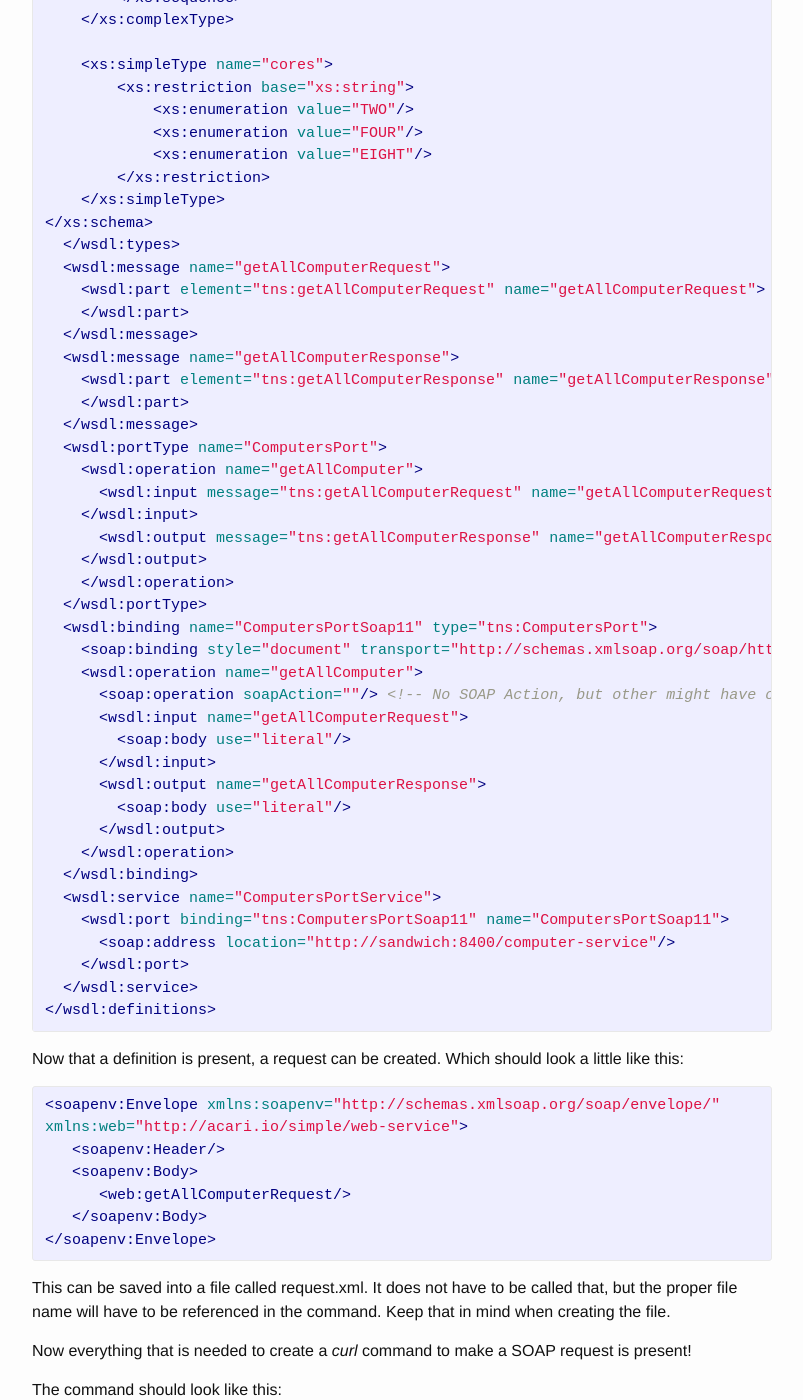
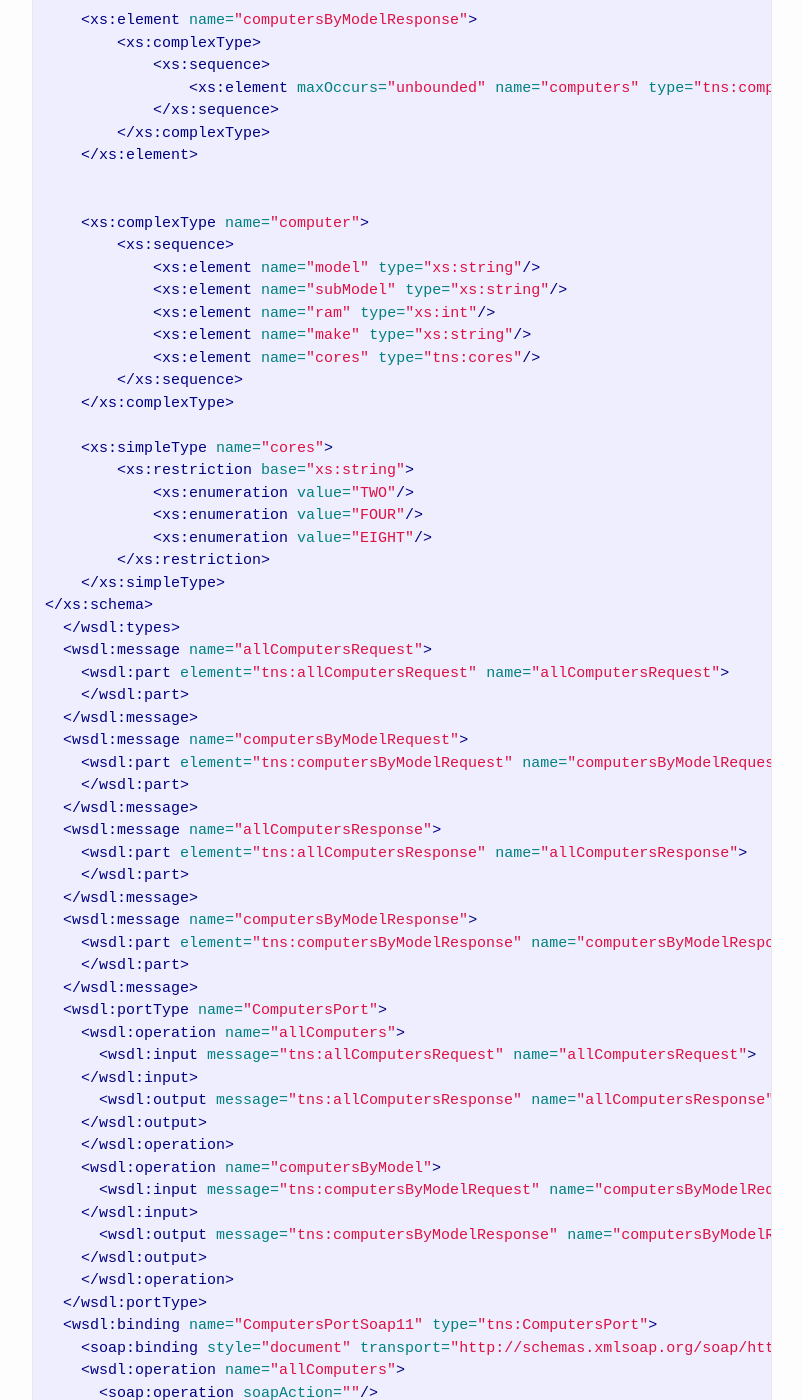
Before and after one commit to Unthrottled/blog, a Jekyll site: the page built from _posts/2017-04-28-Command-Line-SOAP.md, in a window 1280 px wide and 1400 px high, scrolled down 2913 px. Shown: the whole window, without its empty margins (238-1041 px from the left). Built offline with Jekyll 4.4.1, drawn with Linux system fonts in a browser that asks for light colours; some of the changed text lies outside the part shown.

Commit message:
Updated to reflect new schema

```diff
--- a/_posts/2017-04-28-Command-Line-SOAP.md
+++ b/_posts/2017-04-28-Command-Line-SOAP.md
@@ -86,42 +86,59 @@ Which is denoted by:
 
     Content-Type: text/xml;charset=UTF-8
 
-The example service does not have any methods with a SOAPAction associated with it.
+The example service does have methods with and without SOAPAction associated with it.
 In the headers, this was denoted by `SOAPAction: ""`.
-This bit is important, because if th method you try to call has a SOAP action associated with it that changes the command we need to run.
+This bit is important, because if the method you try to call has a SOAP action associated with it then that changes the command needed to run.
 
 Lastly, the web service definition, for the sample project, is a follows:
 
 {% highlight xml  %}
 <?xml version="1.0" encoding="UTF-8" standalone="no"?>
 <wsdl:definitions xmlns:wsdl="http://schemas.xmlsoap.org/wsdl/"
-      xmlns:sch="http://acari.io/simple/web-service"
-      xmlns:soap="http://schemas.xmlsoap.org/wsdl/soap/"
-      xmlns:tns="http://acari.io/simple/web-service"
-      targetNamespace="http://acari.io/simple/web-service">
+    xmlns:sch="http://acari.io/simple/web-service"
+    xmlns:soap="http://schemas.xmlsoap.org/wsdl/soap/"
+    xmlns:tns="http://acari.io/simple/web-service"
+    targetNamespace="http://acari.io/simple/web-service">
   <wsdl:types>
     <xs:schema xmlns:xs="http://www.w3.org/2001/XMLSchema"
         elementFormDefault="qualified"
         targetNamespace="http://acari.io/simple/web-service">
 
-    <xs:element name="getAllComputerRequest">
+    <xs:element name="allComputersRequest">
         <xs:complexType>
             <xs:sequence/>
         </xs:complexType>
     </xs:element>
 
-    <xs:element name="getAllComputerResponse">
+    <xs:element name="allComputersResponse">
         <xs:complexType>
             <xs:sequence>
-                <xs:element maxOccurs="unbounded"
-                    name="computer" type="tns:computer"/>
+                <xs:element maxOccurs="unbounded" name="computers" type="tns:computer"/>
             </xs:sequence>
         </xs:complexType>
     </xs:element>
 
+    <xs:element name="computersByModelRequest">
+        <xs:complexType>
+            <xs:sequence>
+                <xs:element minOccurs="1" name="model" type="xs:string"/>
+            </xs:sequence>
+        </xs:complexType>
+    </xs:element>
+
+    <xs:element name="computersByModelResponse">
+        <xs:complexType>
+            <xs:sequence>
+                <xs:element maxOccurs="unbounded" name="computers" type="tns:computer"/>
+            </xs:sequence>
+        </xs:complexType>
+    </xs:element>
+
+
     <xs:complexType name="computer">
         <xs:sequence>
             <xs:element name="model" type="xs:string"/>
+            <xs:element name="subModel" type="xs:string"/>
             <xs:element name="ram" type="xs:int"/>
             <xs:element name="make" type="xs:string"/>
             <xs:element name="cores" type="tns:cores"/>
@@ -137,30 +154,53 @@ Lastly, the web service definition, for the sample project, is a follows:
     </xs:simpleType>
 </xs:schema>
   </wsdl:types>
-  <wsdl:message name="getAllComputerRequest">
-    <wsdl:part element="tns:getAllComputerRequest" name="getAllComputerRequest">
+  <wsdl:message name="allComputersRequest">
+    <wsdl:part element="tns:allComputersRequest" name="allComputersRequest">
     </wsdl:part>
   </wsdl:message>
-  <wsdl:message name="getAllComputerResponse">
-    <wsdl:part element="tns:getAllComputerResponse" name="getAllComputerResponse">
+  <wsdl:message name="computersByModelRequest">
+    <wsdl:part element="tns:computersByModelRequest" name="computersByModelRequest">
+    </wsdl:part>
+  </wsdl:message>
+  <wsdl:message name="allComputersResponse">
+    <wsdl:part element="tns:allComputersResponse" name="allComputersResponse">
+    </wsdl:part>
+  </wsdl:message>
+  <wsdl:message name="computersByModelResponse">
+    <wsdl:part element="tns:computersByModelResponse" name="computersByModelResponse">
     </wsdl:part>
   </wsdl:message>
   <wsdl:portType name="ComputersPort">
-    <wsdl:operation name="getAllComputer">
-      <wsdl:input message="tns:getAllComputerRequest" name="getAllComputerRequest">
+    <wsdl:operation name="allComputers">
+      <wsdl:input message="tns:allComputersRequest" name="allComputersRequest">
     </wsdl:input>
-      <wsdl:output message="tns:getAllComputerResponse" name="getAllComputerResponse">
+      <wsdl:output message="tns:allComputersResponse" name="allComputersResponse">
+    </wsdl:output>
+    </wsdl:operation>
+    <wsdl:operation name="computersByModel">
+      <wsdl:input message="tns:computersByModelRequest" name="computersByModelRequest">
+    </wsdl:input>
+      <wsdl:output message="tns:computersByModelResponse" name="computersByModelResponse">
     </wsdl:output>
     </wsdl:operation>
   </wsdl:portType>
   <wsdl:binding name="ComputersPortSoap11" type="tns:ComputersPort">
     <soap:binding style="document" transport="http://schemas.xmlsoap.org/soap/http"/>
-    <wsdl:operation name="getAllComputer">
-      <soap:operation soapAction=""/> <!-- No SOAP Action, but other might have one! -->
-      <wsdl:input name="getAllComputerRequest">
+    <wsdl:operation name="allComputers">
+      <soap:operation soapAction=""/>
+      <wsdl:input name="allComputersRequest">
         <soap:body use="literal"/>
       </wsdl:input>
-      <wsdl:output name="getAllComputerResponse">
+      <wsdl:output name="allComputersResponse">
+        <soap:body use="literal"/>
+      </wsdl:output>
+    </wsdl:operation>
+    <wsdl:operation name="computersByModel">
+      <soap:operation soapAction="http://acari.io/simple/web-service/computersByModel"/>
+      <wsdl:input name="computersByModelRequest">
+        <soap:body use="literal"/>
+      </wsdl:input>
+      <wsdl:output name="computersByModelResponse">
         <soap:body use="literal"/>
       </wsdl:output>
     </wsdl:operation>
@@ -177,10 +217,10 @@ Now that a definition is present, a request can be created. Which should look a
 
 {% highlight xml  %}
 <soapenv:Envelope xmlns:soapenv="http://schemas.xmlsoap.org/soap/envelope/"
-xmlns:web="http://acari.io/simple/web-service">
+                  xmlns:web="http://acari.io/simple/web-service">
    <soapenv:Header/>
    <soapenv:Body>
-      <web:getAllComputerRequest/>
+      <web:allComputersRequest/>
    </soapenv:Body>
 </soapenv:Envelope>
 {% endhighlight %}
@@ -206,7 +246,7 @@ Time for a breakdown:
 Running the command (provided you have change the url to the fully qualified path to the sample web service and have request.xml in the current working) will output this blob to the command line:
 
 {% highlight xml  %}
-<SOAP-ENV:Envelope xmlns:SOAP-ENV="http://schemas.xmlsoap.org/soap/envelope/"><SOAP-ENV:Header/><SOAP-ENV:Body><ns2:getAllComputerResponse xmlns:ns2="http://acari.io/simple/web-service"><ns2:computer><ns2:model>Blade Stealth</ns2:model><ns2:ram>16</ns2:ram><ns2:make>Razer</ns2:make><ns2:cores>TWO</ns2:cores></ns2:computer><ns2:computer><ns2:model>Blade Pro</ns2:model><ns2:ram>16</ns2:ram><ns2:make>Razer</ns2:make><ns2:cores>FOUR</ns2:cores></ns2:computer><ns2:computer><ns2:model>Macbook Air</ns2:model><ns2:ram>8</ns2:ram><ns2:make>Apple</ns2:make><ns2:cores>FOUR</ns2:cores></ns2:computer><ns2:computer><ns2:model>Macbook Pro</ns2:model><ns2:ram>16</ns2:ram><ns2:make>Apple</ns2:make><ns2:cores>EIGHT</ns2:cores></ns2:computer><ns2:computer><ns2:model>XPS 13</ns2:model><ns2:ram>8</ns2:ram><ns2:make>Dell</ns2:make><ns2:cores>TWO</ns2:cores></ns2:computer></ns2:getAllComputerResponse></SOAP-ENV:Body></SOAP-ENV:Envelope>
+<SOAP-ENV:Envelope xmlns:SOAP-ENV="http://schemas.xmlsoap.org/soap/envelope/"><SOAP-ENV:Header/><SOAP-ENV:Body><ns2:allComputersResponse xmlns:ns2="http://acari.io/simple/web-service"><ns2:computers><ns2:model>Blade</ns2:model><ns2:subModel>Pro</ns2:subModel><ns2:ram>16</ns2:ram><ns2:make>Razer</ns2:make><ns2:cores>FOUR</ns2:cores></ns2:computers><ns2:computers><ns2:model>Macbook</ns2:model><ns2:subModel>Pro</ns2:subModel><ns2:ram>16</ns2:ram><ns2:make>Apple</ns2:make><ns2:cores>EIGHT</ns2:cores></ns2:computers><ns2:computers><ns2:model>XPS</ns2:model><ns2:subModel>13</ns2:subModel><ns2:ram>8</ns2:ram><ns2:make>Dell</ns2:make><ns2:cores>TWO</ns2:cores></ns2:computers><ns2:computers><ns2:model>Macbook</ns2:model><ns2:subModel>Air</ns2:subModel><ns2:ram>8</ns2:ram><ns2:make>Apple</ns2:make><ns2:cores>FOUR</ns2:cores></ns2:computers><ns2:computers><ns2:model>Blade</ns2:model><ns2:subModel>Stealth</ns2:subModel><ns2:ram>16</ns2:ram><ns2:make>Razer</ns2:make><ns2:cores>TWO</ns2:cores></ns2:computers></ns2:allComputersResponse></SOAP-ENV:Body></SOAP-ENV:Envelope>
 {% endhighlight %}
 
 There are tools to pretty print xml on the command line.
@@ -223,41 +263,46 @@ Which outputs a nice and indented xml response:
 
 {% highlight xml  %}
 <SOAP-ENV:Envelope xmlns:SOAP-ENV="http://schemas.xmlsoap.org/soap/envelope/">
-  <SOAP-ENV:Header/>
-  <SOAP-ENV:Body>
-    <ns2:getAllComputerResponse xmlns:ns2="http://acari.io/simple/web-service">
-      <ns2:computer>
-        <ns2:model>Blade Stealth</ns2:model>
-        <ns2:ram>16</ns2:ram>
-        <ns2:make>Razer</ns2:make>
-        <ns2:cores>TWO</ns2:cores>
-      </ns2:computer>
-      <ns2:computer>
-        <ns2:model>Blade Pro</ns2:model>
-        <ns2:ram>16</ns2:ram>
-        <ns2:make>Razer</ns2:make>
-        <ns2:cores>FOUR</ns2:cores>
-      </ns2:computer>
-      <ns2:computer>
-        <ns2:model>Macbook Air</ns2:model>
-        <ns2:ram>8</ns2:ram>
-        <ns2:make>Apple</ns2:make>
-        <ns2:cores>FOUR</ns2:cores>
-      </ns2:computer>
-      <ns2:computer>
-        <ns2:model>Macbook Pro</ns2:model>
-        <ns2:ram>16</ns2:ram>
-        <ns2:make>Apple</ns2:make>
-        <ns2:cores>EIGHT</ns2:cores>
-      </ns2:computer>
-      <ns2:computer>
-        <ns2:model>XPS 13</ns2:model>
-        <ns2:ram>8</ns2:ram>
-        <ns2:make>Dell</ns2:make>
-        <ns2:cores>TWO</ns2:cores>
-      </ns2:computer>
-    </ns2:getAllComputerResponse>
-  </SOAP-ENV:Body>
+   <SOAP-ENV:Header/>
+   <SOAP-ENV:Body>
+      <ns2:allComputersResponse xmlns:ns2="http://acari.io/simple/web-service">
+         <ns2:computers>
+            <ns2:model>Blade</ns2:model>
+            <ns2:subModel>Pro</ns2:subModel>
+            <ns2:ram>16</ns2:ram>
+            <ns2:make>Razer</ns2:make>
+            <ns2:cores>FOUR</ns2:cores>
+         </ns2:computers>
+         <ns2:computers>
+            <ns2:model>Macbook</ns2:model>
+            <ns2:subModel>Pro</ns2:subModel>
+            <ns2:ram>16</ns2:ram>
+            <ns2:make>Apple</ns2:make>
+            <ns2:cores>EIGHT</ns2:cores>
+         </ns2:computers>
+         <ns2:computers>
+            <ns2:model>XPS</ns2:model>
+            <ns2:subModel>13</ns2:subModel>
+            <ns2:ram>8</ns2:ram>
+            <ns2:make>Dell</ns2:make>
+            <ns2:cores>TWO</ns2:cores>
+         </ns2:computers>
+         <ns2:computers>
+            <ns2:model>Macbook</ns2:model>
+            <ns2:subModel>Air</ns2:subModel>
+            <ns2:ram>8</ns2:ram>
+            <ns2:make>Apple</ns2:make>
+            <ns2:cores>FOUR</ns2:cores>
+         </ns2:computers>
+         <ns2:computers>
+            <ns2:model>Blade</ns2:model>
+            <ns2:subModel>Stealth</ns2:subModel>
+            <ns2:ram>16</ns2:ram>
+            <ns2:make>Razer</ns2:make>
+            <ns2:cores>TWO</ns2:cores>
+         </ns2:computers>
+      </ns2:allComputersResponse>
+   </SOAP-ENV:Body>
 </SOAP-ENV:Envelope>
 {% endhighlight %}
 
@@ -267,12 +312,14 @@ Which basically is the contents of request.xml but with all of the `'\n'` charac
 
 `request.xml` with no newlines:
 {% highlight xml  %}
-<soapenv:Envelope xmlns:soapenv="http://schemas.xmlsoap.org/soap/envelope/" xmlns:web="http://acari.io/simple/web-service"><soapenv:Header/><soapenv:Body><web:getAllComputerRequest/></soapenv:Body></soapenv:Envelope>
+<soapenv:Envelope xmlns:soapenv="http://schemas.xmlsoap.org/soap/envelope/" xmlns:web="http://acari.io/simple/web-service"><soapenv:Header/><soapenv:Body><web:allComputersRequest/></soapenv:Body></soapenv:Envelope>
 {% endhighlight %}
 
 Using the really long string instead of the file can be done as such:
 
-    curl --header "content-type: text/xml" -d '<soapenv:Envelope xmlns:soapenv="http://schemas.xmlsoap.org/soap/envelope/" xmlns:web="http://acari.io/simple/web-service"><soapenv:Header/><soapenv:Body><web:getAllComputerRequest/></soapenv:Body></soapenv:Envelope>' http://sandwich:8400/computer-service | xml_pp
+    curl --header "content-type: text/xml" -d '<soapenv:Envelope xmlns:soapenv="http://schemas.xmlsoap.org/soap/envelope/" xmlns:web="http://acari.io/simple/web-service"><soapenv:Header/><soapenv:Body><web:allComputersRequest/></soapenv:Body></soapenv:Envelope>' http://sandwich:8400/computer-service | xml_pp
+
+//TODO: SOAP ACTION
 
 Thank you for your attention, I hope this helped!
 
```
Also changed, not shown: other parts of _posts/2017-04-28-Command-Line-SOAP.md (+2 -2 lines).
